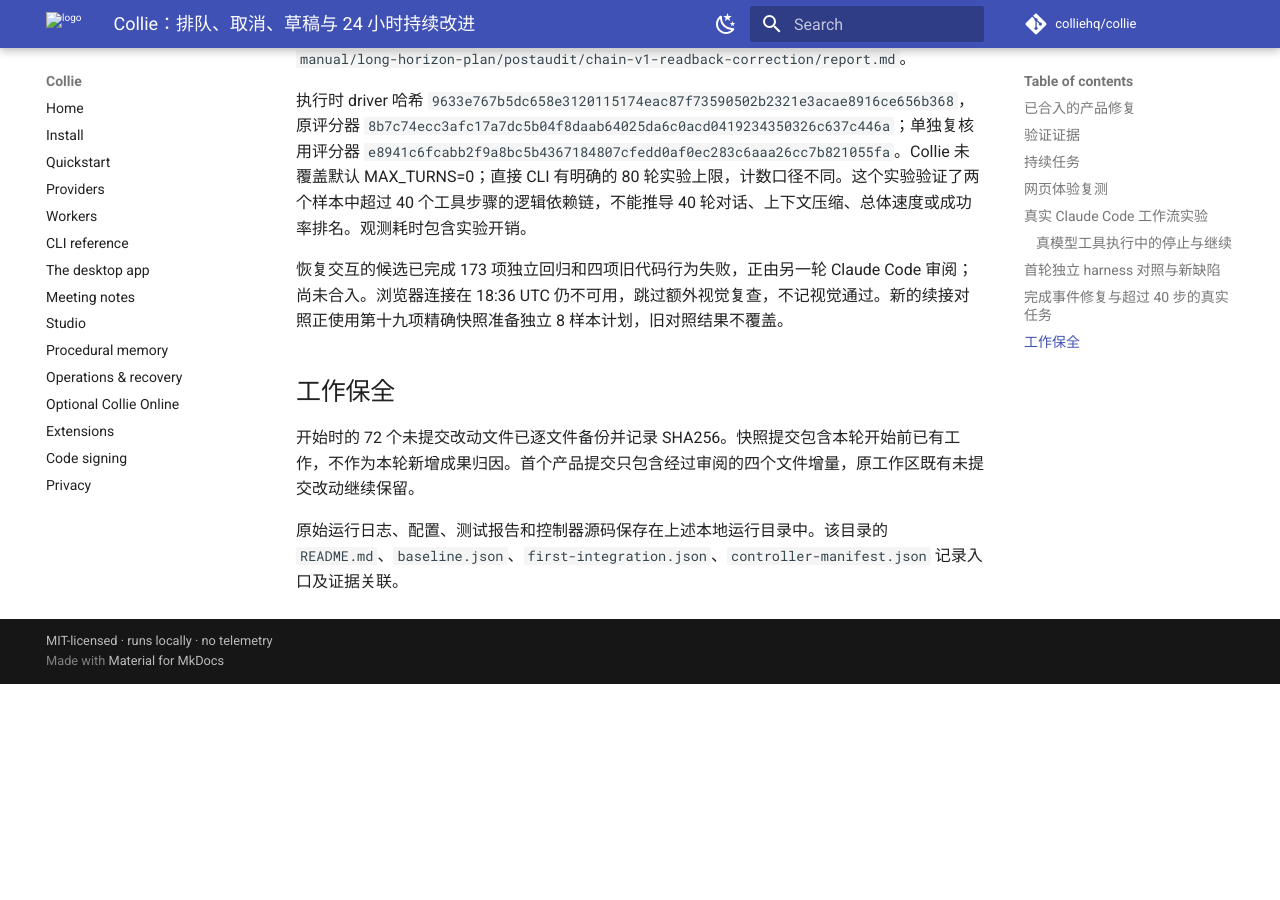
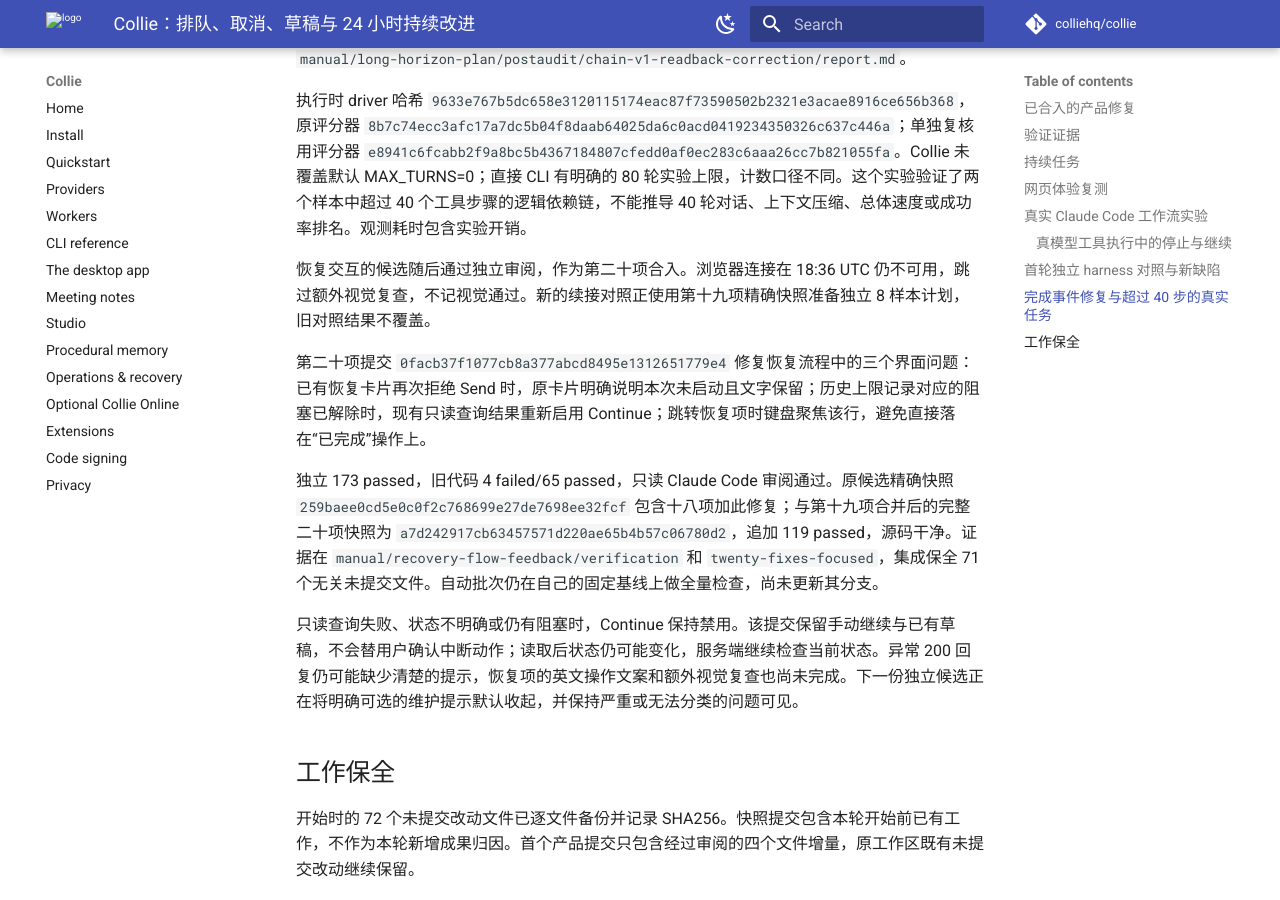
Before and after one commit to colliehq/collie, an MkDocs documentation site: the page built from docs/product-evolution-2026-09-13.md, in a window 1280 px wide and 900 px high, scrolled down 12012 px. Built offline with MkDocs 1.6.1 and Material for MkDocs 9.7.7, drawn with Linux system fonts in a browser that asks for light colours; comment, search, counter and statistics services are not loaded; before the commit the page ends 12696 px from its top, so only the background shows below that; some of the changed text lies outside the part shown.

Commit message:
docs: record recovery interaction fixes and combined checks

```diff
--- a/docs/product-evolution-2026-09-13.md
+++ b/docs/product-evolution-2026-09-13.md
@@ -2,7 +2,7 @@
 
 本轮从 2026-09-13 05:15 PDT 开始，后台任务截止于 2026-09-14 05:15 PDT。
 
-截至 18:38 UTC，十九项产品修复已经独立验证并提交。真实连续任务实验已完成；恢复交互、新版本续接对照和可选通知阻塞排队的问题仍在推进。
+截至 18:46 UTC，二十项产品修复已经独立验证并提交，组合后的 119 项检查通过。真实连续任务实验已完成；新版本续接对照、排队任务与恢复页的可选提示仍在推进。
 
 ## 已合入的产品修复
 
@@ -189,7 +189,13 @@
 
 执行时 driver 哈希 `9633e767b5dc658e3120115174eac87f73590502b2321e3acae8916ce656b368`，原评分器 `8b7c74ecc3afc17a7dc5b04f8daab64025da6c0acd0419234350326c637c446a`；单独复核用评分器 `e8941c6fcabb2f9a8bc5b4367184807cfedd0af0ec283c6aaa26cc7b821055fa`。Collie 未覆盖默认 MAX_TURNS=0；直接 CLI 有明确的 80 轮实验上限，计数口径不同。这个实验验证了两个样本中超过 40 个工具步骤的逻辑依赖链，不能推导 40 轮对话、上下文压缩、总体速度或成功率排名。观测耗时包含实验开销。
 
-恢复交互的候选已完成 173 项独立回归和四项旧代码行为失败，正由另一轮 Claude Code 审阅；尚未合入。浏览器连接在 18:36 UTC 仍不可用，跳过额外视觉复查，不记视觉通过。新的续接对照正使用第十九项精确快照准备独立 8 样本计划，旧对照结果不覆盖。
+恢复交互的候选随后通过独立审阅，作为第二十项合入。浏览器连接在 18:36 UTC 仍不可用，跳过额外视觉复查，不记视觉通过。新的续接对照正使用第十九项精确快照准备独立 8 样本计划，旧对照结果不覆盖。
+
+第二十项提交 `0facb37f1077cb8a377abcd8495e1312651779e4` 修复恢复流程中的三个界面问题：已有恢复卡片再次拒绝 Send 时，原卡片明确说明本次未启动且文字保留；历史上限记录对应的阻塞已解除时，现有只读查询结果重新启用 Continue；跳转恢复项时键盘聚焦该行，避免直接落在“已完成”操作上。
+
+独立 173 passed，旧代码 4 failed/65 passed，只读 Claude Code 审阅通过。原候选精确快照 `259baee0cd5e0c0f2c768699e27de7698ee32fcf` 包含十八项加此修复；与第十九项合并后的完整二十项快照为 `a7d242917cb63457571d220ae65b4b57c06780d2`，追加 119 passed，源码干净。证据在 `manual/recovery-flow-feedback/verification` 和 `twenty-fixes-focused`，集成保全 71 个无关未提交文件。自动批次仍在自己的固定基线上做全量检查，尚未更新其分支。
+
+只读查询失败、状态不明确或仍有阻塞时，Continue 保持禁用。该提交保留手动继续与已有草稿，不会替用户确认中断动作；读取后状态仍可能变化，服务端继续检查当前状态。异常 200 回复仍可能缺少清楚的提示，恢复项的英文操作文案和额外视觉复查也尚未完成。下一份独立候选正在将明确可选的维护提示默认收起，并保持严重或无法分类的问题可见。
 
 ## 工作保全
 
```
